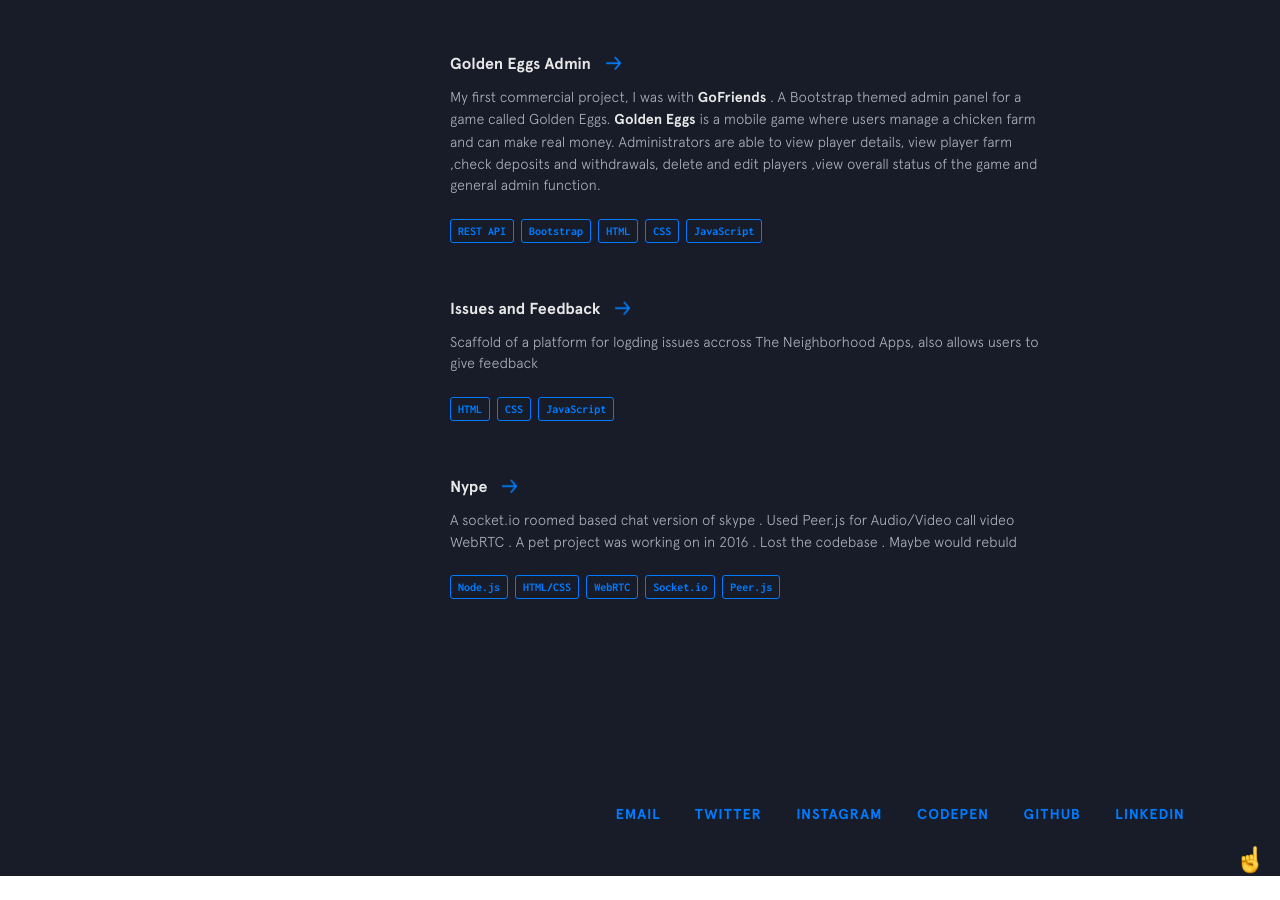
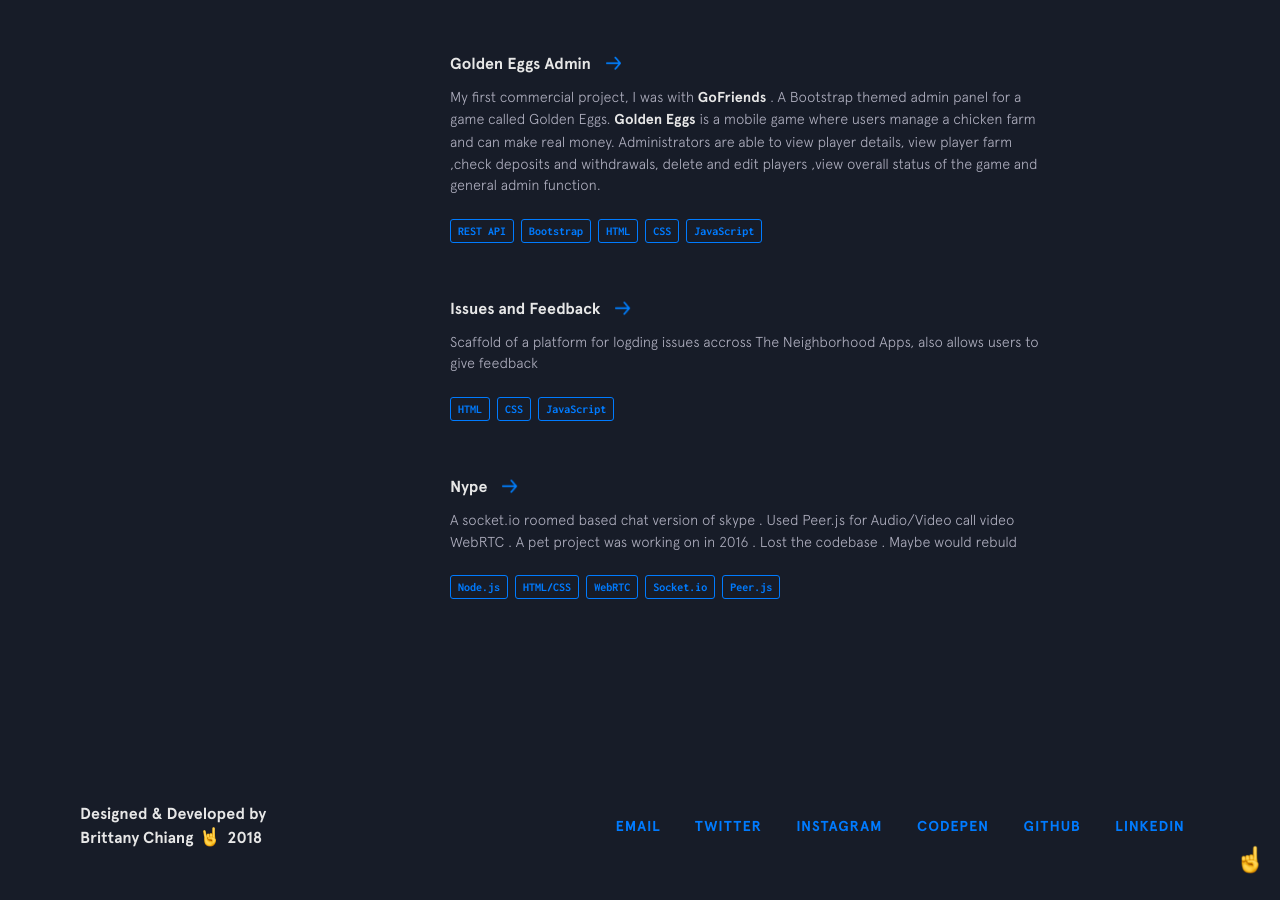
Before and after one commit to engrpeters/engrpeters.github.io, a Jekyll site: the page built from index.html, in a window 1280 px wide and 900 px high, scrolled down 4385 px. Built offline with Jekyll 4.4.1, drawn with Linux system fonts in a browser that asks for light colours; nearby versions of some CDN libraries; before the commit the page ends 5261 px from its top, so only the background shows below that.

Commit message:
Give credit Brittany Chiang

```diff
--- a/_includes/footer.html
+++ b/_includes/footer.html
@@ -1,6 +1,6 @@
 <footer class="footer">
   <div class="footer__copyright">
-  <!--  <div class="top">
+    <div class="top">
       <span>Designed &amp; Developed by</span>
     </div>
     <div class="bottom">
@@ -9,7 +9,7 @@
       <span>2018</span>
     </div>
 
-  -->
+
   </div>
   <div class="footer__links">
     {% for link in site.social %}
```
